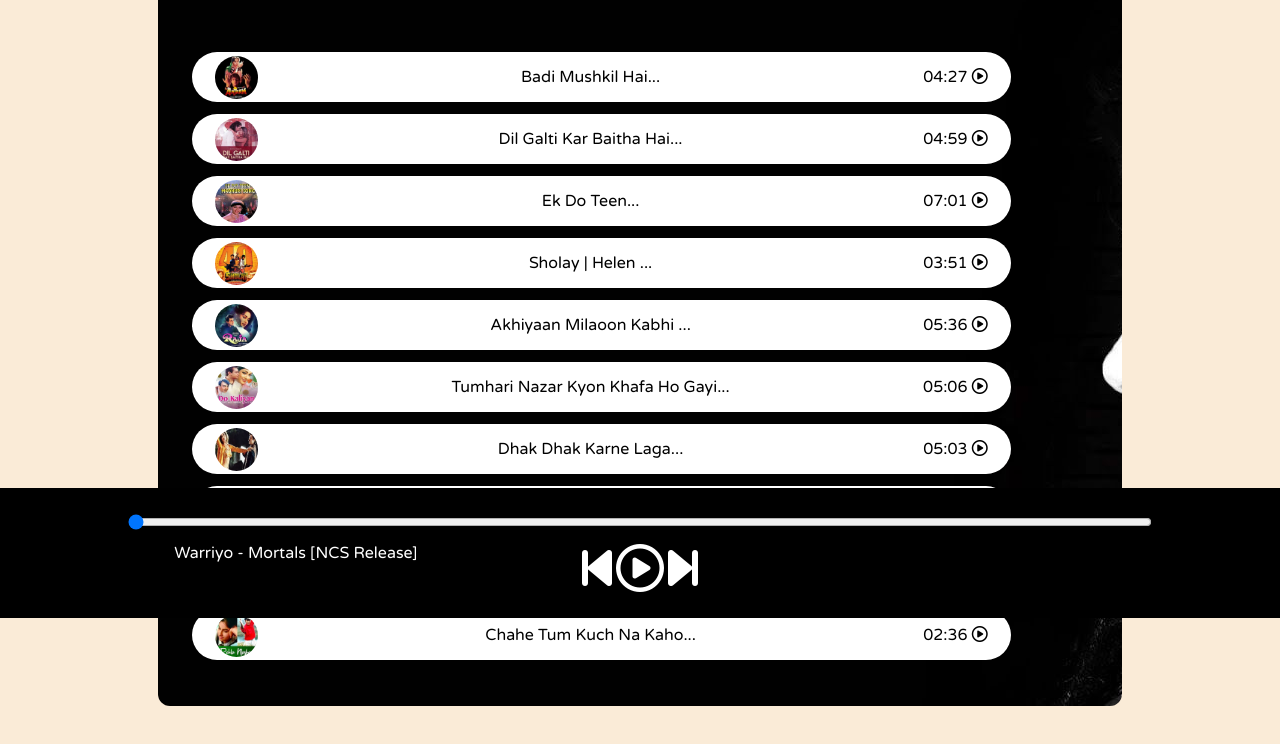
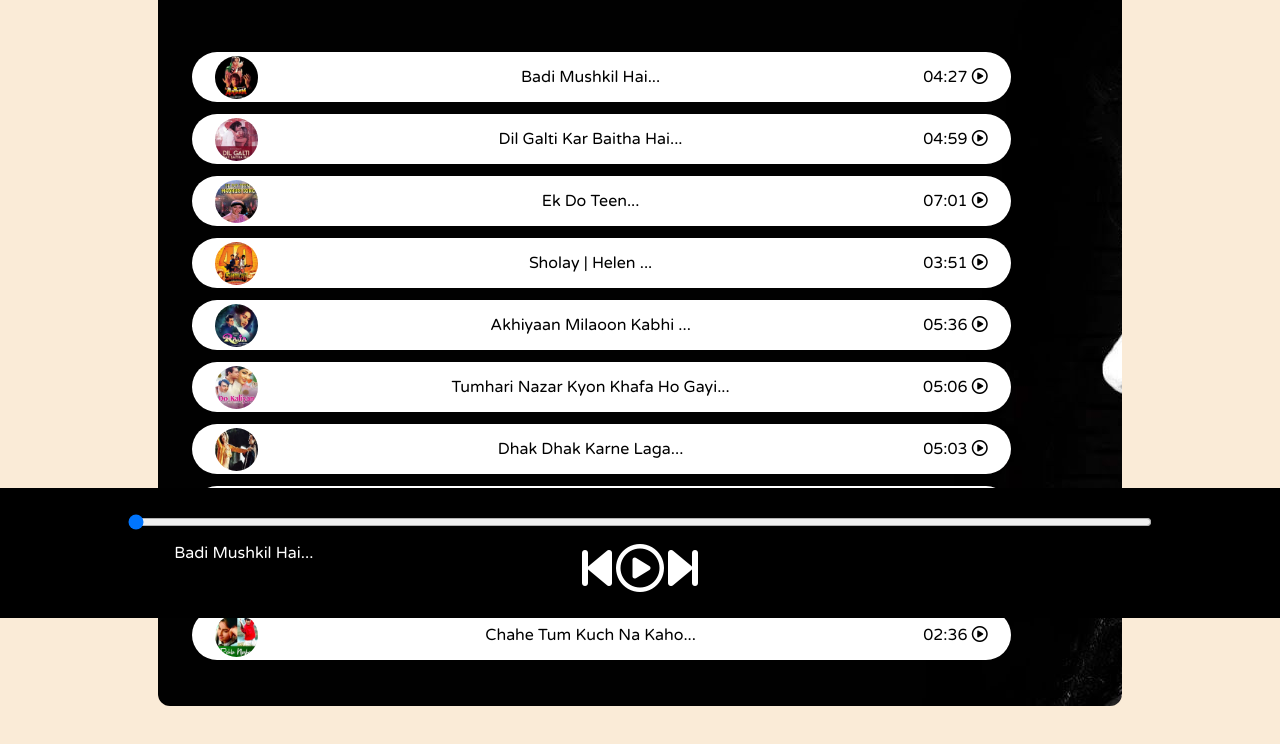
Before and after one commit to src36/Spotify-clone, a plain HTML site: page index.html in a window 1280 px wide. Shown: the part 182-926 px from the top of the page. Drawn offline with Linux system fonts and the light colour scheme.

Commit message:
change in index

```diff
--- a/index.html
+++ b/index.html
@@ -85,7 +85,7 @@
             <i class="fas fa-3x fa-step-forward" id="next"></i>
         </div>
         <div class="songInfo">
-            <img src="playing.gif" width="42px" alt="" id="gif"> <span id="masterSongName">Warriyo - Mortals [NCS Release]</span>
+            <img src="playing.gif" width="42px" alt="" id="gif"> <span id="masterSongName">Badi Mushkil Hai...</span>
         </div>
     </div>
     <script src="script.js"></script>
```
